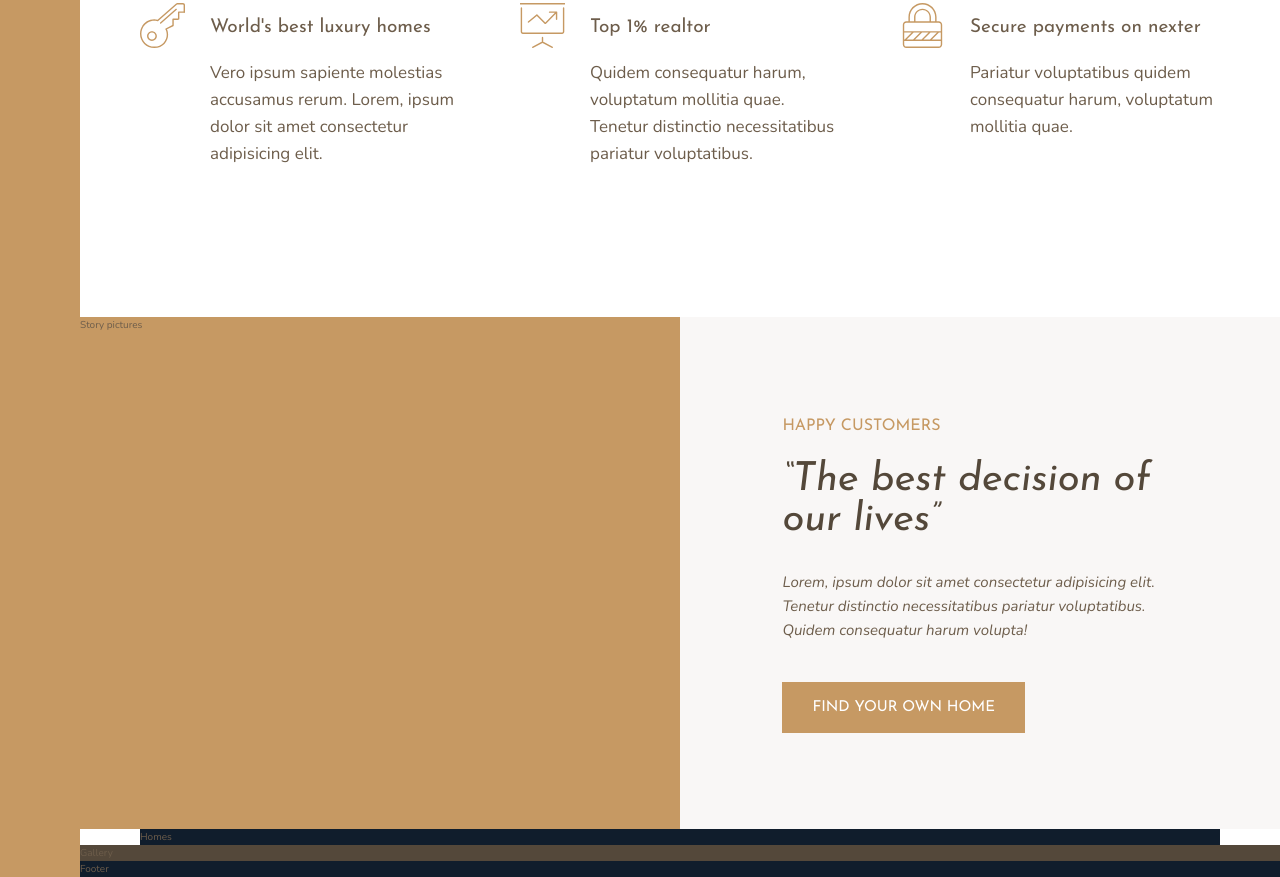
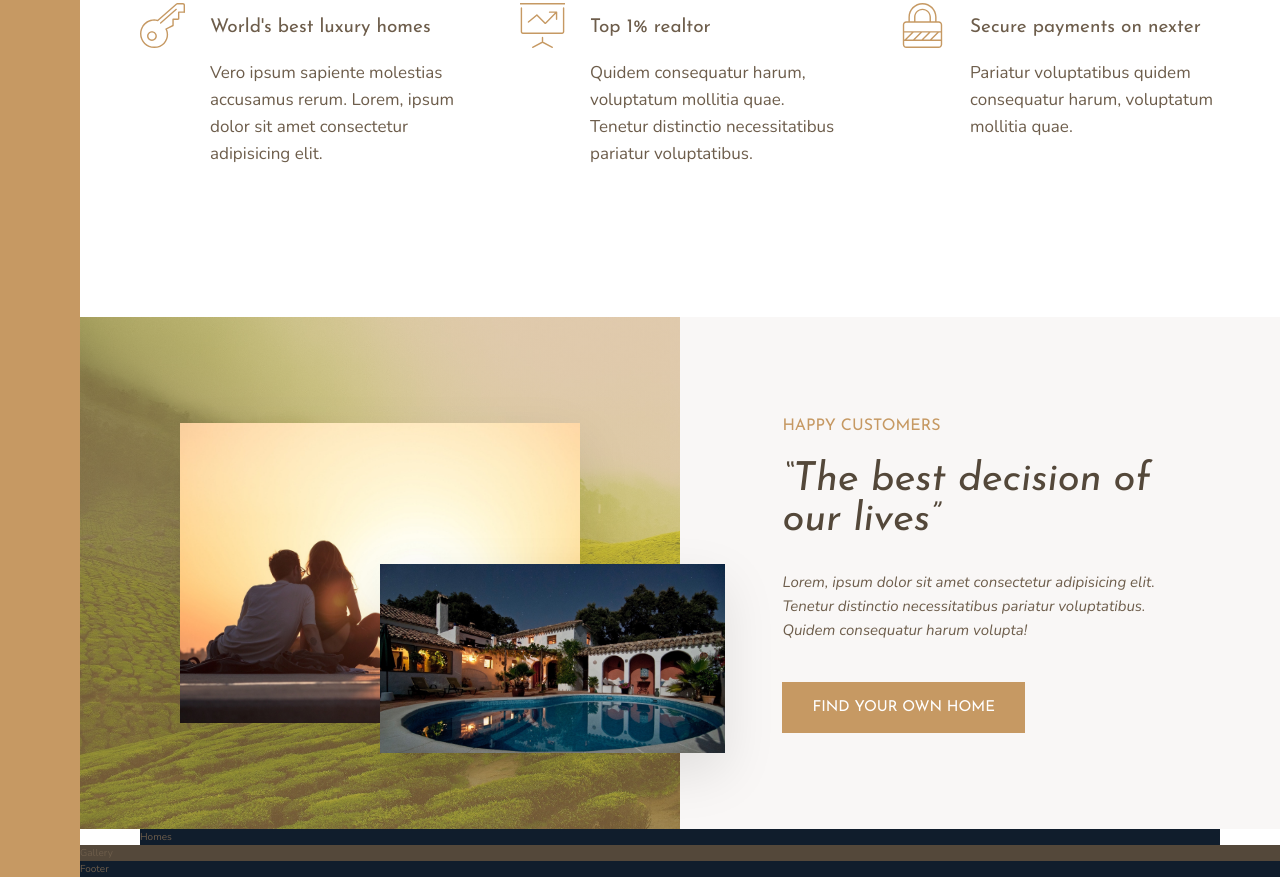
Before and after one commit to belie369/nexter, a website: page index.html in a window 1280 px wide. Shown: the part 991-1868 px from the top of the page. Drawn offline with nearby package versions, Linux system fonts and the light colour scheme.

Commit message:
Added and styled pictures in story section.

```diff
--- a/index.html
+++ b/index.html
@@ -76,7 +76,8 @@
     </section>
 
     <div class="story__pictures">
-        Story pictures
+        <img src="./img/story-1.jpeg" alt="Couple with new house" class="story__img story__img--1">
+        <img src="./img/story-2.jpeg" alt="New house" class="story__img story__img--2">
     </div>
 
     <div class="story__content">
--- a/sass/_story.scss
+++ b/sass/_story.scss
@@ -2,6 +2,31 @@
 	&__pictures {
 		grid-column: full-start / col-end 4;
 		background-color: $color-primary;
+		background-image: linear-gradient(rgba($color-primary, 0.5), rgba($color-primary, 0.5)), url('../img/back.jpg');
+		background-size: cover;
+
+		display: grid;
+		grid-template-rows: repeat(6, 1fr);
+		grid-template-columns: repeat(6, 1fr);
+		align-items: center;
+	}
+
+	&__img {
+		width: 100%;
+
+		&--1 {
+			grid-row: 2 / 6;
+			grid-column: 2 / 6;
+			box-shadow: 0 2rem 5rem rgba(#000, 0.1);
+		}
+
+		&--2 {
+			width: 115%;
+			grid-row: 4 / 6;
+			grid-column: 4 / 7;
+			box-shadow: 0 2rem 5rem rgba(#000, 0.1);
+			z-index: 5;
+		}
 	}
 
 	&__content {
```
Also changed, not shown: css/style.comp.css, css/style.css, css/style.prefix.css.
